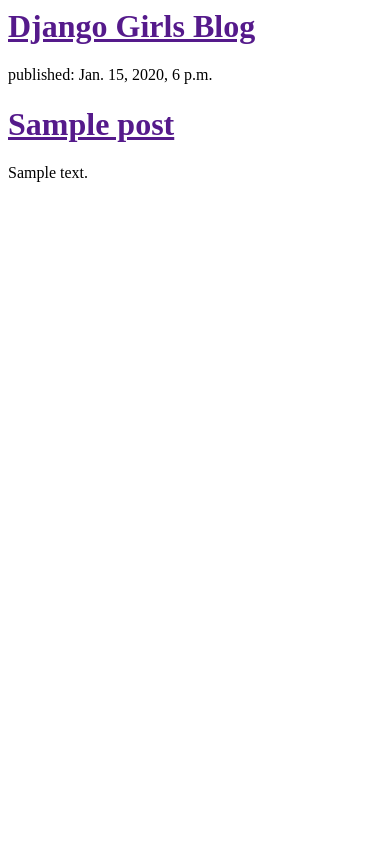
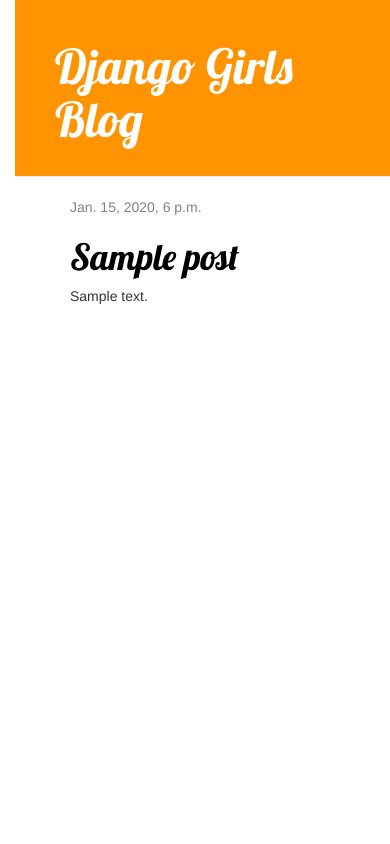
Before and after one commit to nicolas-ma/my-first-blog, a Django app: template blog/templates/blog/post_list.html in a window 390 px wide. Run offline with Django 3.2, Linux system fonts and the light colour scheme; the template is opened without the code that fills it: values that come from a table or form of the project are taken from there, others are empty; tables that the repository leaves empty hold one stand-in row (values such as "Sample post"); some libraries are stand-ins or nearby versions.

Commit message:
Added view and template for detailed blog post as well as CSS for the site.

```diff
--- /dev/null
+++ b/blog/static/css/blog.css
@@ -0,0 +1,65 @@
+h1 a {
+    color: #FCA205;
+    font-family: 'Lobster';
+}
+
+body {
+    padding-left: 15px;
+}
+
+.page-header {
+    background-color: #ff9400;
+    margin-top: 0;
+    padding: 20px 20px 20px 40px;
+}
+
+.page-header h1,
+.page-header h1 a,
+.page-header h1 a:visited,
+.page-header h1 a:active {
+    color: #ffffff;
+    font-size: 36pt;
+    text-decoration: none;
+}
+
+.content {
+    margin-left: 40px;
+}
+
+h1,
+h2,
+h3,
+h4 {
+    font-family: 'Lobster', cursive;
+}
+
+.date {
+    color: #828282;
+}
+
+.save {
+    float: right;
+}
+
+.post-form textarea,
+.post-form input {
+    width: 100%;
+}
+
+.top-menu,
+.top-menu:hover,
+.top-menu:visited {
+    color: #ffffff;
+    float: right;
+    font-size: 26pt;
+    margin-right: 20px;
+}
+
+.post {
+    margin-bottom: 70px;
+}
+
+.post h1 a,
+.post h1 a:visited {
+    color: #000000;
+}
--- /dev/null
+++ b/blog/templates/blog/base.html
@@ -0,0 +1,25 @@
+{% load staticfiles %}
+<html>
+
+<head>
+    <title>Django Girls blog</title>
+    <link rel="stylesheet" href="//maxcdn.bootstrapcdn.com/bootstrap/3.2.0/css/bootstrap.min.css">
+    <link rel="stylesheet" href="//maxcdn.bootstrapcdn.com/bootstrap/3.2.0/css/bootstrap-theme.min.css">
+    <link href='//fonts.googleapis.com/css?family=Lobster&subset=latin,latin-ext' rel='stylesheet' type='text/css'>
+    <link rel="stylesheet" href="{% static 'css/blog.css' %}">
+</head>
+
+<body>
+    <div class="page-header">
+        <h1><a href="/">Django Girls Blog</a></h1>
+    </div>
+    <div class="content container">
+        <div class="row">
+            <div class="col-md-8">
+                {% block content %} {% endblock %}
+            </div>
+        </div>
+    </div>
+</body>
+
+</html>
--- a/blog/templates/blog/post_list.html
+++ b/blog/templates/blog/post_list.html
@@ -1,20 +1,9 @@
-<html>
-
-<head>
-    <title>Django Girls blog</title>
-</head>
-
-<body>
-    <div>
-        <h1><a href="">Django Girls Blog</a></h1>
+{% extends 'blog/base.html' %} {% block content %} {% for post in posts %}
+<div class="post">
+    <div class="date">
+        {{ post.published_date }}
     </div>
-    {% for post in posts %}
-    <div>
-        <p>published: {{ post.published_date }}</p>
-        <h1><a href="">{{ post.title }}</a></h1>
-        <p>{{ post.text|linebreaksbr }}</p>
-    </div>
-    {% endfor %}
-</body>
-
-</html>
+    <h1><a href="{% url 'post_detail' pk=post.pk %}">{{ post.title }}</a></h1>
+    <p>{{ post.text|linebreaksbr }}</p>
+</div>
+{% endfor %} {% endblock %}
--- a/blog/urls.py
+++ b/blog/urls.py
@@ -1,5 +1,7 @@
 from django.conf.urls import url
 from . import views
+
 urlpatterns = [
     url(r'^$', views.post_list, name='post_list'),
+    url(r'^post/(?P<pk>\d+)/$', views.post_detail, name='post_detail'),
 ]
--- a/blog/views.py
+++ b/blog/views.py
@@ -1,7 +1,10 @@
-from django.shortcuts import render
+from django.shortcuts import render, get_object_or_404
 from django.utils import timezone
 from .models import Post
 
 def post_list(request):
     posts = Post.objects.filter(published_date__lte=timezone.now()).order_by('published_date')
     return render(request, 'blog/post_list.html', {'posts': posts})
+def post_detail(request, pk):
+    post = get_object_or_404(Post, pk=pk)
+    return render(request, 'blog/post_detail.html', {'post': post})
```
Also changed, not shown: blog/templates/blog/post_detail.html (added, +11 -0 lines).
